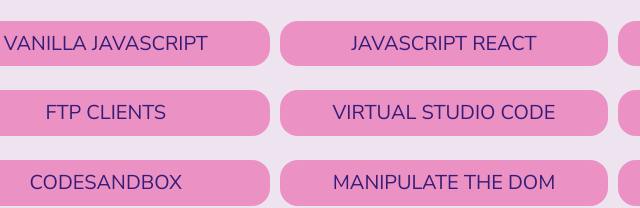
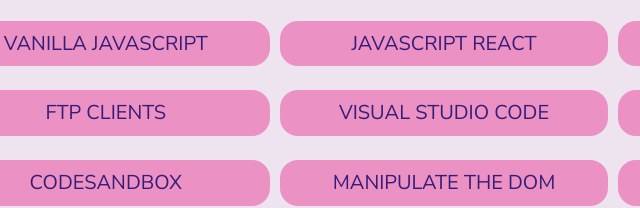
Before and after one commit to AsiaYapD/portfolio, a website built with webpack: page index.html in a window 1280 px wide. Shown: the part 949-1157 px from the top of the page, 196-836 px from the left. Built offline with nearby package versions, Linux system fonts and the light colour scheme.

Commit message:
Update vs code spelling index.html

```diff
--- a/index.html
+++ b/index.html
@@ -100,7 +100,7 @@
           <p class="skill-type">JavaScript React</p>
           <p class="skill-type">Git and Github</p>
           <p class="skill-type">FTP CLients</p>
-          <p class="skill-type">Virtual Studio Code</p>
+          <p class="skill-type">Visual Studio Code</p>
           <p class="skill-type">Chrome Dev Tools</p>
           <p class="skill-type">CodeSandBox</p>
           <p class="skill-type">Manipulate the DOM</p>
```
